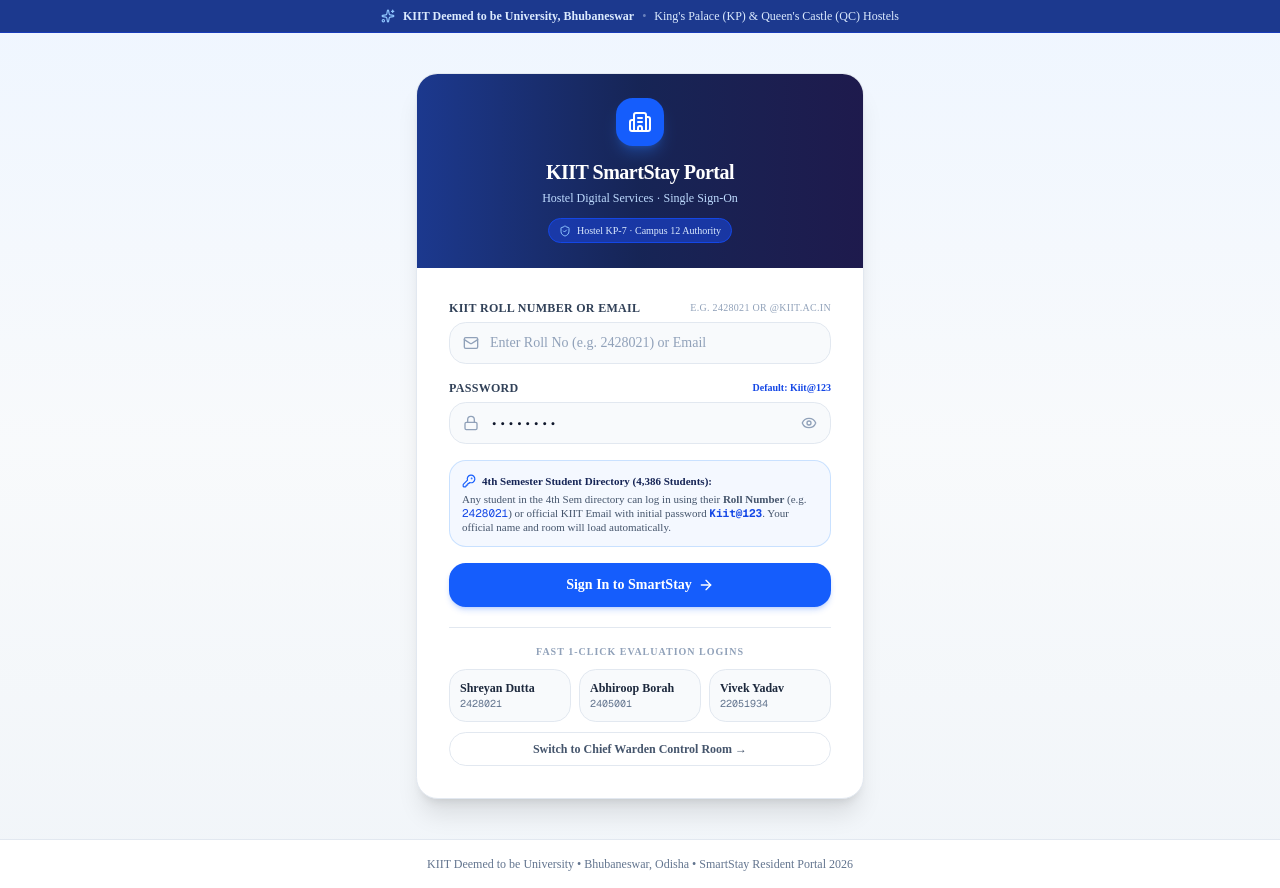
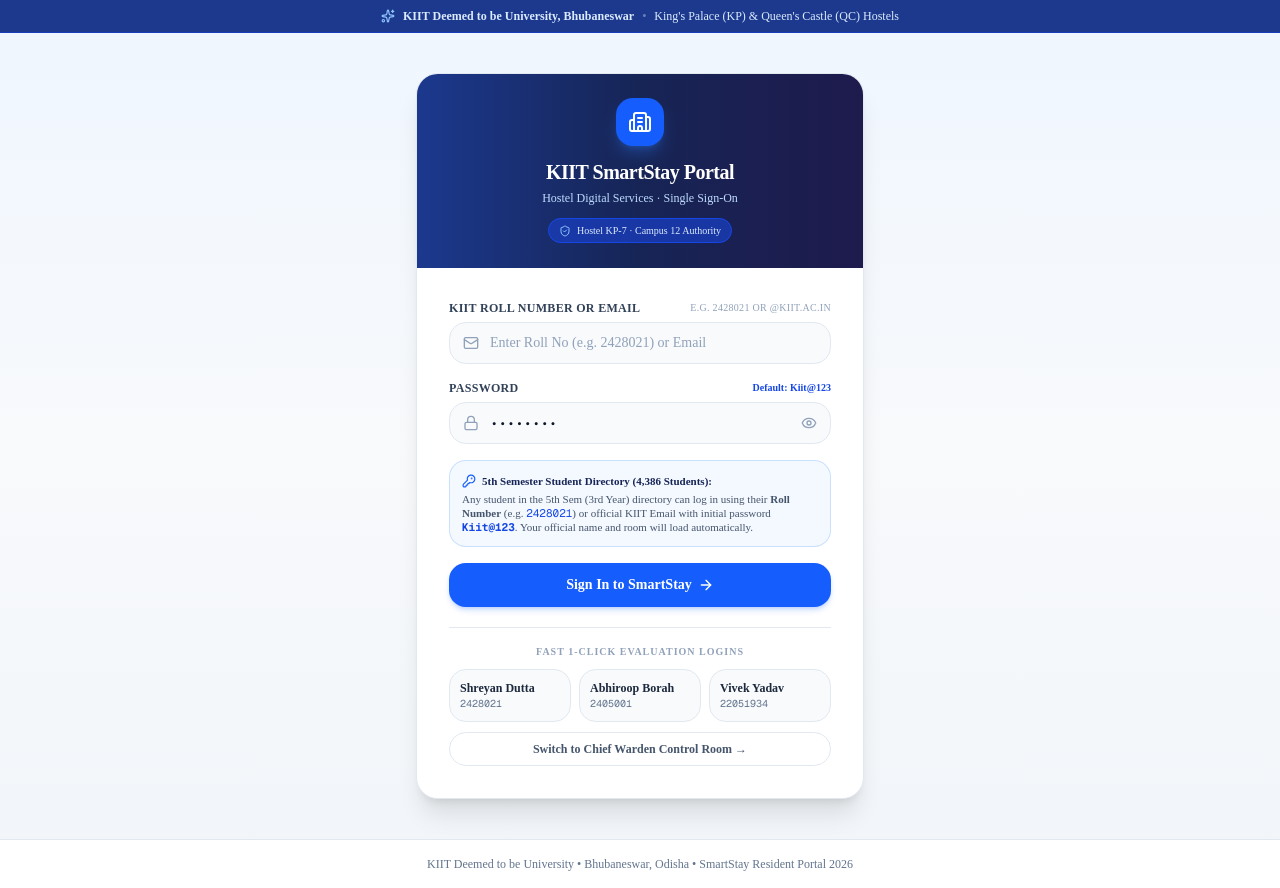
Before and after one commit to vivekyadav-3/SmartStay1, a Next.js app: page /login in a window 1280 px wide. Built offline with nearby package versions, Linux system fonts and the light colour scheme.

Commit message:
feat(students): update student cohort from 4th Sem (2nd Year) to 5th Sem (3rd Year)

```diff
--- a/src/app/actions/user.ts
+++ b/src/app/actions/user.ts
@@ -369,8 +369,8 @@
             create: {
               rollNo: cleanRoll,
               branch,
-              semester: studentInfo?.semester || 4,
-              year: studentInfo?.year || 2,
+              semester: studentInfo?.semester || 5,
+              year: studentInfo?.year || 3,
               hostelId: hostel.id,
               roomNo,
               bedNo,
--- a/src/app/login/page.tsx
+++ b/src/app/login/page.tsx
@@ -175,10 +175,10 @@
               <div className="p-3 rounded-xl bg-blue-50/70 border border-blue-200/80 text-[11px] text-blue-900 space-y-1">
                 <div className="flex items-center gap-1.5 font-bold text-blue-950">
                   <KeyRound className="size-3.5 text-blue-600" />
-                  <span>4th Semester Student Directory (4,386 Students):</span>
+                  <span>5th Semester Student Directory (4,386 Students):</span>
                 </div>
                 <p className="text-slate-600 leading-tight">
-                  Any student in the 4th Sem directory can log in using their <strong>Roll Number</strong> (e.g. <span className="font-mono text-blue-700">2428021</span>) or official KIIT Email with initial password <strong className="font-mono text-blue-700">Kiit@123</strong>. Your official name and room will load automatically.
+                  Any student in the 5th Sem (3rd Year) directory can log in using their <strong>Roll Number</strong> (e.g. <span className="font-mono text-blue-700">2428021</span>) or official KIIT Email with initial password <strong className="font-mono text-blue-700">Kiit@123</strong>. Your official name and room will load automatically.
                 </p>
               </div>
 
--- a/src/components/dashboard/student-header.tsx
+++ b/src/components/dashboard/student-header.tsx
@@ -81,7 +81,7 @@
   }, [user.id, user.name, profile?.rollNo, profile?.roomNo]);
 
   const branchDisplay = profile?.branch || user.branch || "B.Tech Computer Science & Engineering";
-  const semDisplay = profile?.semester ? `${profile.semester}th Semester (${profile.year || 3}rd Year)` : (user.semester || "6th Semester (3rd Year)");
+  const semDisplay = profile?.semester ? `${profile.semester}th Semester (${profile.year || 3}rd Year)` : (user.semester || "5th Semester (3rd Year)");
 
   const copyRoll = () => {
     navigator.clipboard.writeText(rollNo);
```
Also changed, not shown: src/data/kiit-students.json, 1 other file (tests, documents, lock files or other folders).
